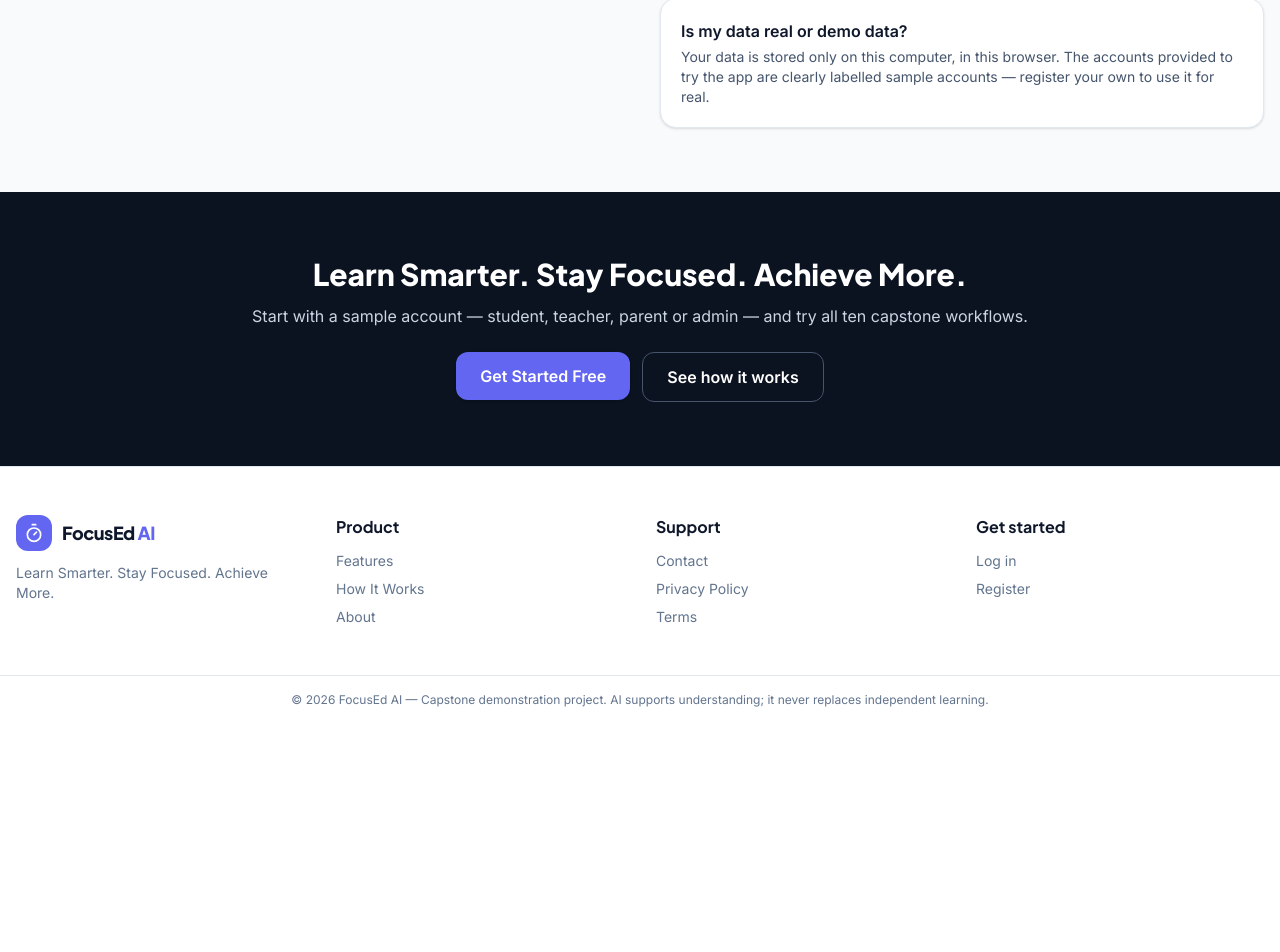
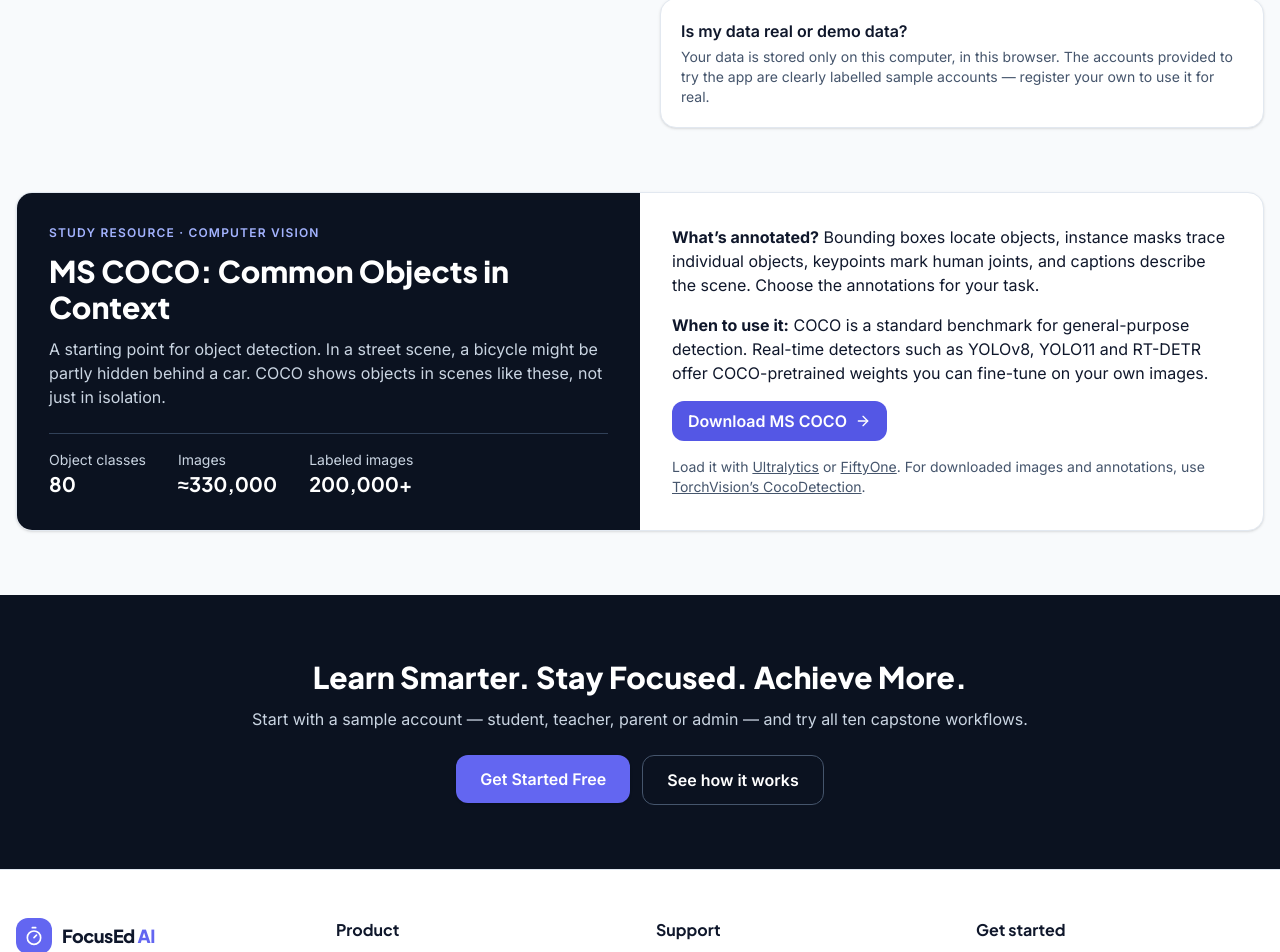
Before and after one commit to habeebc84-create/AI, a React (Vite) app: page / in a window 1280 px wide. Shown: the part 1873-2825 px from the top of the page. Before the commit the page ends 2597 px from the top, so only its background shows below. Built offline with nearby package versions, Linux system fonts and the light colour scheme.

Commit message:
Add an MS COCO study guide to the public homepage
Co-authored-by: arena-agent <297053741+arena-agent@users.noreply.github.com>

```diff
--- a/src/pages/public.tsx
+++ b/src/pages/public.tsx
@@ -43,6 +43,31 @@ function HeroPreview() {
         <p className="mt-1 text-center text-xs text-slate-500">Weekly focus minutes · sample data</p>
       </div>
     </Card>
+  )
+}
+
+function CocoDatasetGuide() {
+  return (
+    <section id="ms-coco" aria-labelledby="coco-title" className="mx-auto max-w-7xl px-4 pb-16">
+      <Card className="grid overflow-hidden md:grid-cols-2">
+        <div className="bg-navy-950 p-6 text-white sm:p-8">
+          <p className="text-xs font-semibold uppercase tracking-widest text-indigo-300">Study resource · Computer vision</p>
+          <h2 id="coco-title" className="mt-3 font-display text-3xl font-extrabold">MS COCO: Common Objects in Context</h2>
+          <p className="mt-3 text-slate-300">A starting point for object detection. In a street scene, a bicycle might be partly hidden behind a car. COCO shows objects in scenes like these, not just in isolation.</p>
+          <dl className="mt-6 flex flex-wrap gap-x-8 gap-y-4 border-t border-slate-700 pt-4">
+            {[['Object classes', '80'], ['Images', '≈330,000'], ['Labeled images', '200,000+']].map(([label, value]) => (
+              <div key={label}><dt className="text-sm text-slate-300">{label}</dt><dd className="font-display text-xl font-bold">{value}</dd></div>
+            ))}
+          </dl>
+        </div>
+        <div className="space-y-4 p-6 sm:p-8">
+          <p><strong>What’s annotated?</strong> Bounding boxes locate objects, instance masks trace individual objects, keypoints mark human joints, and captions describe the scene. Choose the annotations for your task.</p>
+          <p><strong>When to use it:</strong> COCO is a standard benchmark for general-purpose detection. Real-time detectors such as YOLOv8, YOLO11 and RT-DETR offer COCO-pretrained weights you can fine-tune on your own images.</p>
+          <a href="https://cocodataset.org/#download" className="inline-flex items-center gap-2 rounded-xl bg-royal-600 px-4 py-2 font-semibold text-white hover:bg-royal-500">Download MS COCO <ArrowRight aria-hidden="true" className="h-4 w-4" /></a>
+          <p className="text-sm text-slate-600 dark:text-slate-300">Load it with <a className="underline" href="https://docs.ultralytics.com/datasets/detect/coco/">Ultralytics</a> or <a className="underline" href="https://docs.voxel51.com/dataset_zoo/datasets.html#coco-2017">FiftyOne</a>. For downloaded images and annotations, use <a className="underline" href="https://docs.pytorch.org/vision/stable/generated/torchvision.datasets.CocoDetection.html">TorchVision’s CocoDetection</a>.</p>
+        </div>
+      </Card>
+    </section>
   )
 }
 
@@ -122,6 +147,8 @@ export function Landing() {
           </motion.div>
         </div>
       </section>
+
+      <CocoDatasetGuide />
 
       <section className="bg-navy-950 py-16 text-white">
         <div className="mx-auto max-w-4xl px-4 text-center">
```
Also changed, not shown: 1 other file (tests, documents, lock files or other folders).
